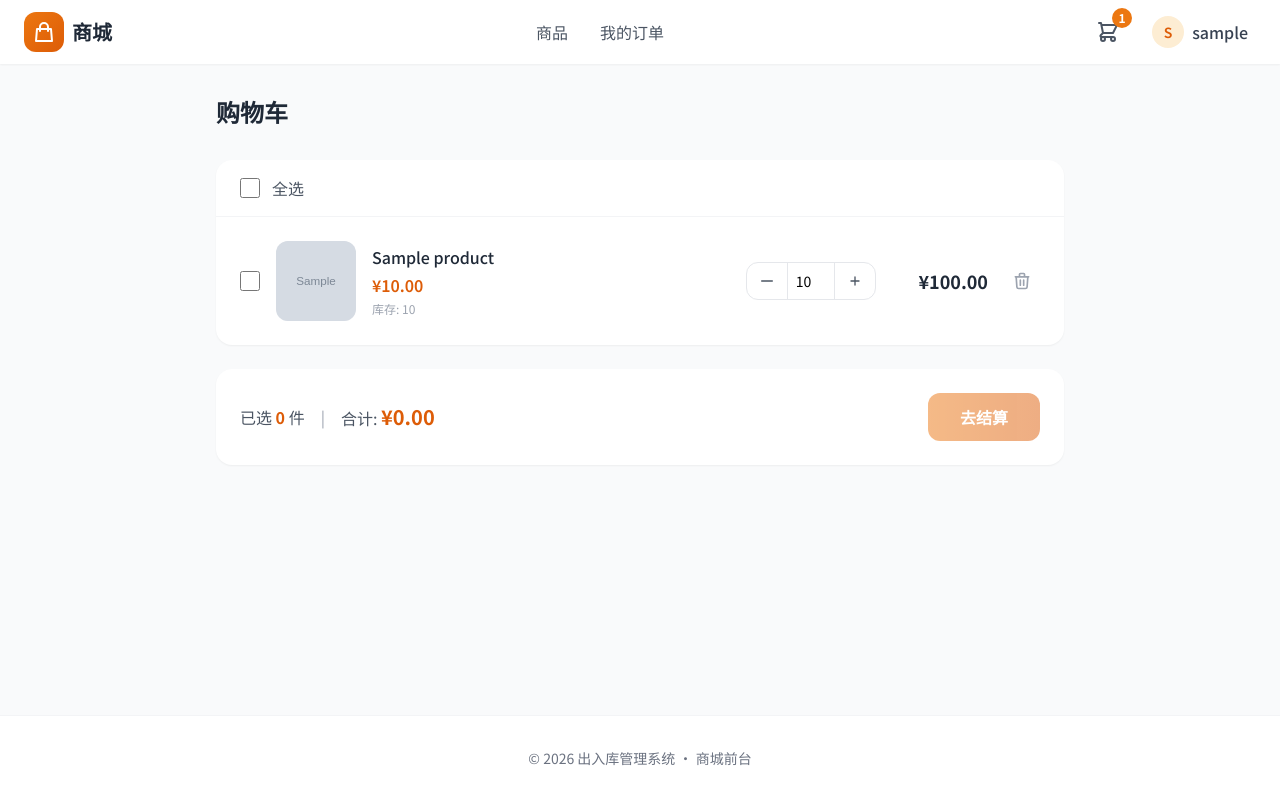
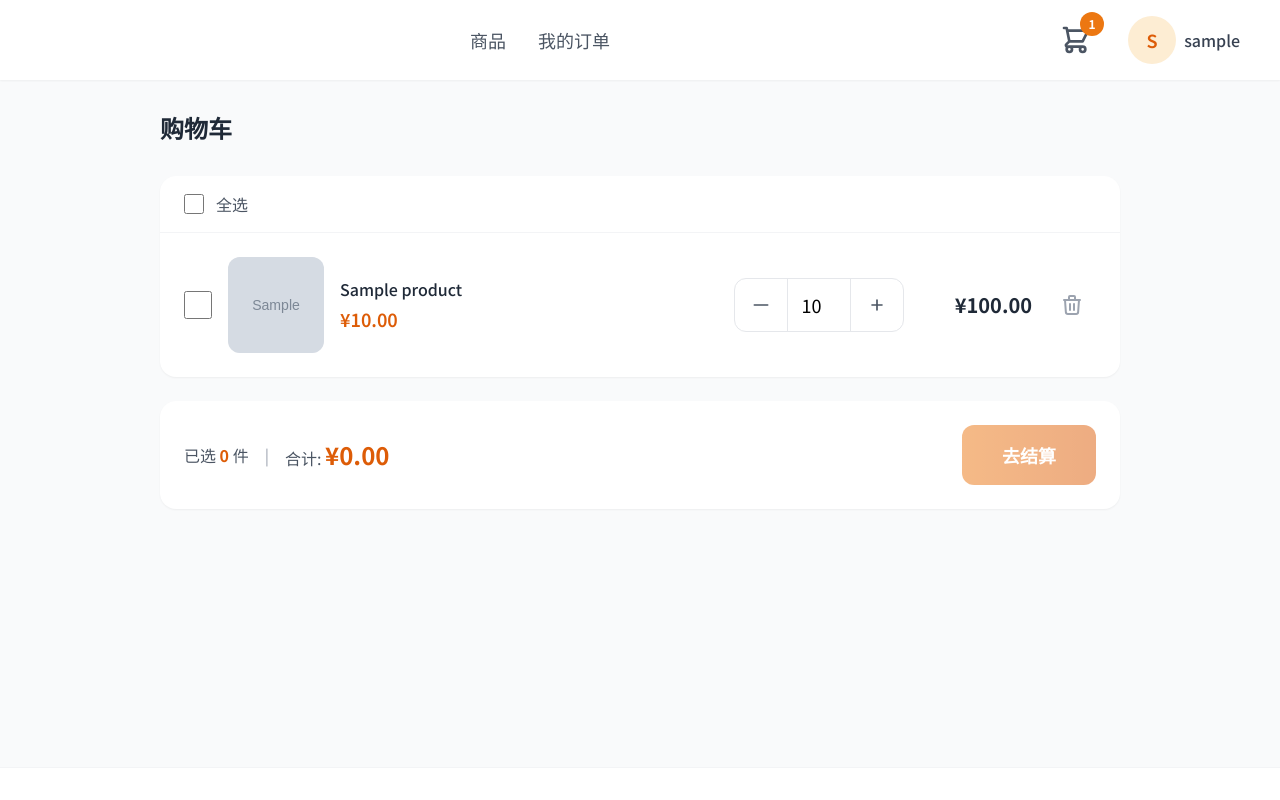
Before and after one commit to zzbazzzbaz/warehouse_management, a Django app: page /cart/ in a window 1280 px wide. Run offline with Django 5.2, Linux system fonts and the light colour scheme; a user stored in the database is signed in; tables that the repository leaves empty hold one stand-in row (values such as "Sample post"); grey boxes marked "Sample" are stand-in pictures; some libraries are stand-ins or nearby versions.

Commit message:
feat: 优化前台购物系统
- 平板适配：增大字体、按钮和触摸目标
- 移除左上角logo和底部导航文字
- 商品详情页加入购物车后跳转购物车
- 商品列表只显示有库存商品
- 订单详情商品可点击跳转
- 移除加入购物车时的库存判断，仅在生成订单时检查库存
- 移除商品列表/详情/购物车中的库存显示

Co-Authored-By: Warp <agent@warp.dev>

```diff
--- a/apps/frontend/views.py
+++ b/apps/frontend/views.py
@@ -117,11 +117,6 @@ def cart_add(request):
 
     product = get_object_or_404(Product, pk=product_id, is_active=True)
 
-    # 检查库存
-    stock = getattr(product, 'stock', None)
-    if not stock or stock.available_quantity < quantity:
-        return JsonResponse({'success': False, 'message': '库存不足'})
-
     # 获取或创建购物车
     cart, _ = Cart.objects.get_or_create(user=request.user)
 
@@ -133,10 +128,7 @@ def cart_add(request):
     )
 
     if not created:
-        new_quantity = cart_item.quantity + quantity
-        if stock.available_quantity < new_quantity:
-            return JsonResponse({'success': False, 'message': '库存不足'})
-        cart_item.quantity = new_quantity
+        cart_item.quantity += quantity
         cart_item.save()
 
     return JsonResponse({
@@ -176,11 +168,6 @@ def cart_update(request):
     if quantity <= 0:
         item.delete()
         return JsonResponse({'success': True, 'message': '已删除', 'deleted': True})
-
-    # 检查库存
-    stock = getattr(item.product, 'stock', None)
-    if not stock or stock.available_quantity < quantity:
-        return JsonResponse({'success': False, 'message': '库存不足'})
 
     item.quantity = quantity
     item.save()
--- a/templates/frontend/base.html
+++ b/templates/frontend/base.html
@@ -51,41 +51,41 @@
         .toast { animation: slideIn 0.3s ease-out, fadeOut 0.3s ease-in 2.7s forwards; }
         @keyframes slideIn { from { transform: translateY(-100%); opacity: 0; } to { transform: translateY(0); opacity: 1; } }
         @keyframes fadeOut { to { opacity: 0; } }
+        /* 平板适配 */
+        @media (min-width: 768px) and (max-width: 1024px) {
+            html { font-size: 18px; }
+        }
+        /* 触摸友好 */
+        button, a, input, select { -webkit-tap-highlight-color: transparent; }
     </style>
     {% block extra_css %}{% endblock %}
 </head>
 <body class="bg-gray-50 min-h-screen flex flex-col">
     <!-- 顶部导航 -->
     <header class="bg-white shadow-sm sticky top-0 z-50">
-        <div class="max-w-7xl mx-auto px-4 sm:px-6">
-            <div class="flex items-center justify-between h-16">
+        <div class="max-w-7xl mx-auto px-4 sm:px-6 lg:px-8">
+            <div class="flex items-center justify-between h-16 md:h-20">
                 <!-- Logo -->
-                <a href="{% url 'frontend:product_list' %}" class="flex items-center space-x-2">
-                    <div class="w-10 h-10 bg-gradient-to-br from-primary-500 to-primary-600 rounded-xl flex items-center justify-center">
-                        <svg class="w-6 h-6 text-white" fill="none" stroke="currentColor" viewBox="0 0 24 24">
-                            <path stroke-linecap="round" stroke-linejoin="round" stroke-width="2" d="M16 11V7a4 4 0 00-8 0v4M5 9h14l1 12H4L5 9z"/>
-                        </svg>
-                    </div>
-                    <span class="text-xl font-bold text-gray-800">商城</span>
+                <a href="{% url 'frontend:product_list' %}" class="flex items-center">
                 </a>
 
                 <!-- 导航链接 -->
-                <nav class="hidden md:flex items-center space-x-8">
-                    <a href="{% url 'frontend:product_list' %}" class="text-gray-600 hover:text-primary-600 transition-colors font-medium">商品</a>
-                    <a href="{% url 'frontend:order_list' %}" class="text-gray-600 hover:text-primary-600 transition-colors font-medium">我的订单</a>
+                <nav class="flex items-center space-x-6 md:space-x-8">
+                    <a href="{% url 'frontend:product_list' %}" class="text-gray-600 hover:text-primary-600 transition-colors font-medium text-base md:text-lg py-2">商品</a>
+                    <a href="{% url 'frontend:order_list' %}" class="text-gray-600 hover:text-primary-600 transition-colors font-medium text-base md:text-lg py-2">我的订单</a>
                 </nav>
 
                 <!-- 右侧图标 -->
                 <div class="flex items-center space-x-4">
                     <!-- 购物车 -->
-                    <a href="{% url 'frontend:cart_list' %}" class="relative p-2 text-gray-600 hover:text-primary-600 transition-colors">
-                        <svg class="w-6 h-6" fill="none" stroke="currentColor" viewBox="0 0 24 24">
+                    <a href="{% url 'frontend:cart_list' %}" class="relative p-3 text-gray-600 hover:text-primary-600 transition-colors">
+                        <svg class="w-7 h-7 md:w-8 md:h-8" fill="none" stroke="currentColor" viewBox="0 0 24 24">
                             <path stroke-linecap="round" stroke-linejoin="round" stroke-width="2" d="M3 3h2l.4 2M7 13h10l4-8H5.4M7 13L5.4 5M7 13l-2.293 2.293c-.63.63-.184 1.707.707 1.707H17m0 0a2 2 0 100 4 2 2 0 000-4zm-8 2a2 2 0 11-4 0 2 2 0 014 0z"/>
                         </svg>
                         {% if cart_count %}
-                        <span id="cart-badge" class="absolute -top-1 -right-1 bg-primary-500 text-white text-xs font-bold rounded-full w-5 h-5 flex items-center justify-center">{{ cart_count }}</span>
+                        <span id="cart-badge" class="absolute top-0 right-0 bg-primary-500 text-white text-xs font-bold rounded-full w-6 h-6 flex items-center justify-center">{{ cart_count }}</span>
                         {% else %}
-                        <span id="cart-badge" class="absolute -top-1 -right-1 bg-primary-500 text-white text-xs font-bold rounded-full w-5 h-5 flex items-center justify-center hidden">0</span>
+                        <span id="cart-badge" class="absolute top-0 right-0 bg-primary-500 text-white text-xs font-bold rounded-full w-6 h-6 flex items-center justify-center hidden">0</span>
                         {% endif %}
                     </a>
 
@@ -93,10 +93,10 @@
                     {% if user.is_authenticated %}
                     <div class="relative group">
                         <button class="flex items-center space-x-2 p-2 rounded-lg hover:bg-gray-100 transition-colors">
-                            <div class="w-8 h-8 bg-primary-100 rounded-full flex items-center justify-center">
-                                <span class="text-primary-600 font-semibold text-sm">{{ user.username|slice:":1"|upper }}</span>
+                            <div class="w-10 h-10 md:w-12 md:h-12 bg-primary-100 rounded-full flex items-center justify-center">
+                                <span class="text-primary-600 font-semibold text-base md:text-lg">{{ user.username|slice:":1"|upper }}</span>
                             </div>
-                            <span class="hidden sm:block text-gray-700 font-medium">{{ user.username }}</span>
+                            <span class="hidden sm:block text-gray-700 font-medium text-base">{{ user.username }}</span>
                         </button>
                         <div class="absolute right-0 mt-2 w-48 bg-white rounded-xl shadow-lg border border-gray-100 py-2 opacity-0 invisible group-hover:opacity-100 group-hover:visible transition-all duration-200">
                             <a href="{% url 'frontend:order_list' %}" class="flex items-center px-4 py-2 text-gray-700 hover:bg-gray-50">
@@ -141,10 +141,7 @@
 
     <!-- 底部 -->
     <footer class="bg-white border-t border-gray-100 mt-auto">
-        <div class="max-w-7xl mx-auto px-4 sm:px-6 py-8">
-            <div class="text-center text-gray-500 text-sm">
-                <p>© 2026 出入库管理系统 · 商城前台</p>
-            </div>
+        <div class="max-w-7xl mx-auto px-4 sm:px-6 py-4">
         </div>
     </footer>
 
--- a/templates/frontend/cart/list.html
+++ b/templates/frontend/cart/list.html
@@ -3,8 +3,8 @@
 {% block title %}购物车{% endblock %}
 
 {% block content %}
-<div class="max-w-4xl mx-auto px-4 sm:px-6 py-8">
-    <h1 class="text-2xl font-bold text-gray-800 mb-8">购物车</h1>
+<div class="max-w-5xl mx-auto px-4 sm:px-6 lg:px-8 py-6 md:py-8">
+    <h1 class="text-xl md:text-2xl font-bold text-gray-800 mb-6 md:mb-8">购物车</h1>
 
     {% if items %}
     <form method="post" action="{% url 'frontend:order_create' %}" id="checkout-form">
@@ -23,14 +23,14 @@
             <!-- 购物车项目 -->
             <div class="divide-y divide-gray-100">
                 {% for item in items %}
-                <div class="p-6 flex items-center space-x-4" id="cart-item-{{ item.id }}">
+                <div class="p-4 md:p-6 flex items-center space-x-3 md:space-x-4" id="cart-item-{{ item.id }}">
                     <!-- 选择框 -->
                     <input type="checkbox" name="item_ids" value="{{ item.id }}" onchange="updateSelectAll()"
-                        class="item-checkbox w-5 h-5 text-primary-500 border-gray-300 rounded focus:ring-primary-500">
+                        class="item-checkbox w-6 h-6 md:w-7 md:h-7 text-primary-500 border-gray-300 rounded focus:ring-primary-500">
 
                     <!-- 商品图片 -->
                     <a href="{% url 'frontend:product_detail' pk=item.product.pk %}" class="flex-shrink-0">
-                        <div class="w-20 h-20 rounded-xl overflow-hidden bg-gray-100">
+                        <div class="w-16 h-16 md:w-24 md:h-24 rounded-xl overflow-hidden bg-gray-100">
                             {% if item.product.image %}
                             <img src="{{ item.product.image.url }}" alt="{{ item.product.name }}" class="w-full h-full object-cover">
                             {% else %}
@@ -46,44 +46,40 @@
                     <!-- 商品信息 -->
                     <div class="flex-1 min-w-0">
                         <a href="{% url 'frontend:product_detail' pk=item.product.pk %}"
-                            class="font-medium text-gray-800 hover:text-primary-600 transition-colors line-clamp-2">
+                            class="font-medium text-gray-800 hover:text-primary-600 transition-colors line-clamp-2 text-sm md:text-base">
                             {{ item.product.name }}
                         </a>
-                        <p class="text-primary-600 font-semibold mt-1">¥{{ item.product.selling_price }}</p>
-                        {% if item.product.stock %}
-                        <p class="text-xs text-gray-400 mt-1">库存: {{ item.product.stock.available_quantity }}</p>
-                        {% endif %}
+                        <p class="text-primary-600 font-semibold mt-1 text-base md:text-lg">¥{{ item.product.selling_price }}</p>
                     </div>
 
                     <!-- 数量控制 -->
                     <div class="flex items-center border border-gray-200 rounded-xl overflow-hidden">
                         <button type="button" onclick="updateQuantity({{ item.id }}, -1)"
-                            class="px-3 py-2 text-gray-600 hover:bg-gray-50 transition-colors">
-                            <svg class="w-4 h-4" fill="none" stroke="currentColor" viewBox="0 0 24 24">
+                            class="px-3 md:px-4 py-2 md:py-3 text-gray-600 hover:bg-gray-50 transition-colors">
+                            <svg class="w-4 h-4 md:w-5 md:h-5" fill="none" stroke="currentColor" viewBox="0 0 24 24">
                                 <path stroke-linecap="round" stroke-linejoin="round" stroke-width="2" d="M20 12H4"/>
                             </svg>
                         </button>
                         <input type="number" id="qty-{{ item.id }}" value="{{ item.quantity }}" min="1"
-                            max="{{ item.product.stock.available_quantity|default:999 }}"
                             onchange="setQuantity({{ item.id }})"
-                            class="w-12 text-center border-x border-gray-200 py-2 focus:outline-none text-sm">
+                            class="w-12 md:w-16 text-center border-x border-gray-200 py-2 md:py-3 focus:outline-none text-base md:text-lg">
                         <button type="button" onclick="updateQuantity({{ item.id }}, 1)"
-                            class="px-3 py-2 text-gray-600 hover:bg-gray-50 transition-colors">
-                            <svg class="w-4 h-4" fill="none" stroke="currentColor" viewBox="0 0 24 24">
+                            class="px-3 md:px-4 py-2 md:py-3 text-gray-600 hover:bg-gray-50 transition-colors">
+                            <svg class="w-4 h-4 md:w-5 md:h-5" fill="none" stroke="currentColor" viewBox="0 0 24 24">
                                 <path stroke-linecap="round" stroke-linejoin="round" stroke-width="2" d="M12 6v6m0 0v6m0-6h6m-6 0H6"/>
                             </svg>
                         </button>
                     </div>
 
                     <!-- 小计 -->
-                    <div class="text-right w-24">
-                        <p class="text-lg font-bold text-gray-800" id="subtotal-{{ item.id }}">¥{{ item.subtotal }}</p>
+                    <div class="text-right w-20 md:w-28">
+                        <p class="text-base md:text-xl font-bold text-gray-800" id="subtotal-{{ item.id }}">¥{{ item.subtotal }}</p>
                     </div>
 
                     <!-- 删除 -->
                     <button type="button" onclick="removeItem({{ item.id }})"
-                        class="p-2 text-gray-400 hover:text-red-500 transition-colors">
-                        <svg class="w-5 h-5" fill="none" stroke="currentColor" viewBox="0 0 24 24">
+                        class="p-2 md:p-3 text-gray-400 hover:text-red-500 transition-colors">
+                        <svg class="w-5 h-5 md:w-6 md:h-6" fill="none" stroke="currentColor" viewBox="0 0 24 24">
                             <path stroke-linecap="round" stroke-linejoin="round" stroke-width="2" d="M19 7l-.867 12.142A2 2 0 0116.138 21H7.862a2 2 0 01-1.995-1.858L5 7m5 4v6m4-6v6m1-10V4a1 1 0 00-1-1h-4a1 1 0 00-1 1v3M4 7h16"/>
                         </svg>
                     </button>
@@ -93,15 +89,15 @@
         </div>
 
         <!-- 结算栏 -->
-        <div class="bg-white rounded-2xl shadow-sm p-6 sticky bottom-4">
+        <div class="bg-white rounded-2xl shadow-sm p-4 md:p-6 sticky bottom-4">
             <div class="flex items-center justify-between">
-                <div class="flex items-center space-x-4">
-                    <span class="text-gray-600">已选 <span id="selected-count" class="font-bold text-primary-600">0</span> 件</span>
+                <div class="flex items-center space-x-3 md:space-x-4">
+                    <span class="text-gray-600 text-sm md:text-base">已选 <span id="selected-count" class="font-bold text-primary-600">0</span> 件</span>
                     <span class="text-gray-400">|</span>
-                    <span class="text-gray-600">合计: <span id="selected-total" class="text-xl font-bold text-primary-600">¥0.00</span></span>
+                    <span class="text-gray-600 text-sm md:text-base">合计: <span id="selected-total" class="text-lg md:text-2xl font-bold text-primary-600">¥0.00</span></span>
                 </div>
                 <button type="submit" id="checkout-btn" disabled
-                    class="px-8 py-3 bg-gradient-to-r from-primary-500 to-primary-600 text-white font-semibold rounded-xl hover:from-primary-600 hover:to-primary-700 focus:ring-4 focus:ring-primary-500/30 transition-all duration-200 shadow-lg shadow-primary-500/30 disabled:opacity-50 disabled:cursor-not-allowed disabled:shadow-none">
+                    class="px-6 md:px-10 py-3 md:py-4 bg-gradient-to-r from-primary-500 to-primary-600 text-white font-semibold text-base md:text-lg rounded-xl hover:from-primary-600 hover:to-primary-700 focus:ring-4 focus:ring-primary-500/30 transition-all duration-200 shadow-lg shadow-primary-500/30 disabled:opacity-50 disabled:cursor-not-allowed disabled:shadow-none">
                     去结算
                 </button>
             </div>
--- a/templates/frontend/orders/detail.html
+++ b/templates/frontend/orders/detail.html
@@ -3,7 +3,7 @@
 {% block title %}订单详情{% endblock %}
 
 {% block content %}
-<div class="max-w-4xl mx-auto px-4 sm:px-6 py-8">
+<div class="max-w-5xl mx-auto px-4 sm:px-6 lg:px-8 py-6 md:py-8">
     <!-- 面包屑 -->
     <nav class="flex items-center space-x-2 text-sm text-gray-500 mb-8">
         <a href="{% url 'frontend:order_list' %}" class="hover:text-primary-600 transition-colors">我的订单</a>
@@ -134,12 +134,12 @@
         <form method="post" action="{% url 'frontend:order_cancel' pk=order.pk %}">
             {% csrf_token %}
             <button type="submit" onclick="return confirm('确定要取消订单吗？')"
-                class="px-6 py-3 border border-gray-200 text-gray-600 font-medium rounded-xl hover:bg-gray-50 transition-colors">
+                class="px-6 md:px-8 py-3 md:py-4 border border-gray-200 text-gray-600 font-medium text-base md:text-lg rounded-xl hover:bg-gray-50 transition-colors">
                 取消订单
             </button>
         </form>
         <a href="{% url 'frontend:order_payment' pk=order.pk %}"
-            class="px-8 py-3 bg-gradient-to-r from-primary-500 to-primary-600 text-white font-semibold rounded-xl hover:from-primary-600 hover:to-primary-700 transition-all shadow-lg shadow-primary-500/30">
+            class="px-8 md:px-10 py-3 md:py-4 bg-gradient-to-r from-primary-500 to-primary-600 text-white font-semibold text-base md:text-lg rounded-xl hover:from-primary-600 hover:to-primary-700 transition-all shadow-lg shadow-primary-500/30">
             去支付
         </a>
     </div>
```
Also changed, not shown: templates/frontend/orders/list.html (+5 -5 lines), templates/frontend/orders/payment.html (+7 -7 lines), templates/frontend/products/detail.html (+10 -43 lines), templates/frontend/products/list.html (+15 -35 lines).
